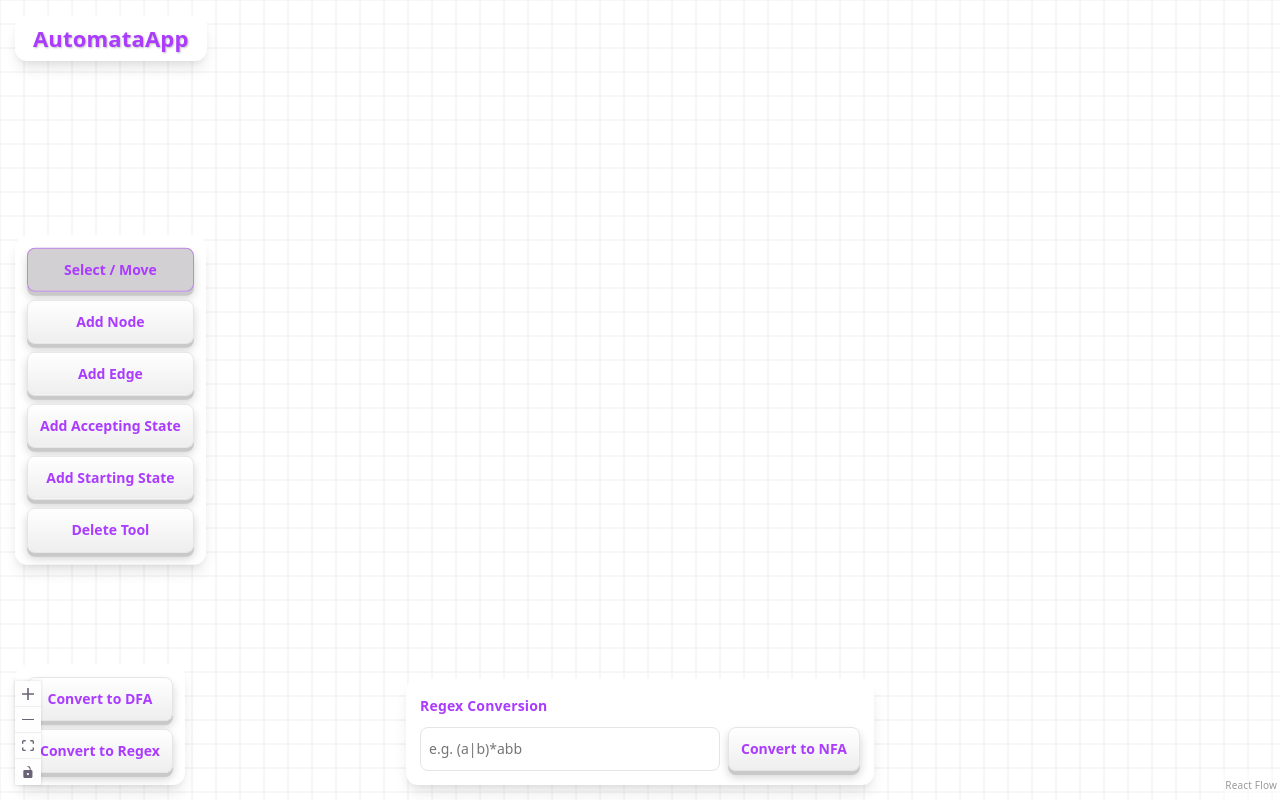
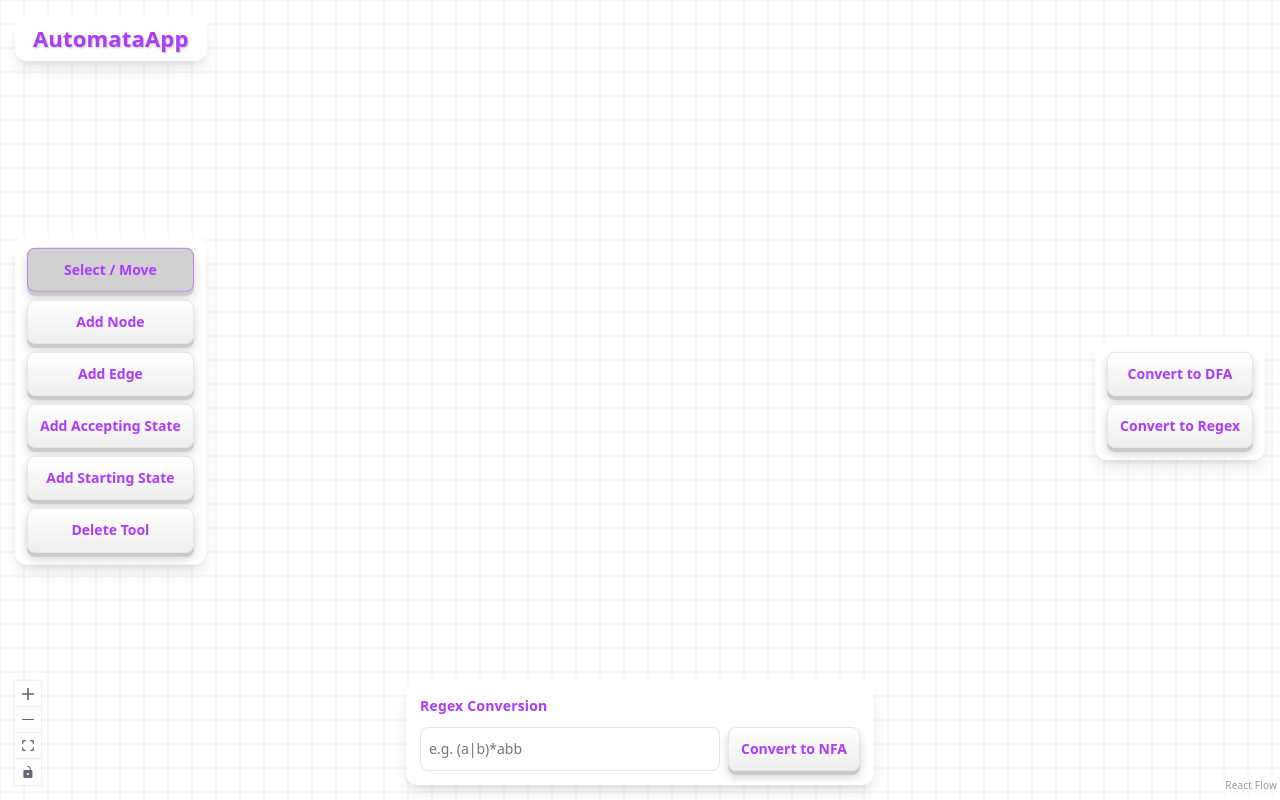
Before and after one commit to jatkin11/automata-app, a React (Vite) app: page / in a window 1280 px wide. Built offline with nearby package versions, Linux system fonts and the light colour scheme.

Commit message:
moved conversion panel to center right

```diff
--- a/src/components/AutomataCanvas.jsx
+++ b/src/components/AutomataCanvas.jsx
@@ -151,7 +151,7 @@ function FlowCanvas() {
           </div>
         </Panel>
 
-        <Panel position="bottom-left">
+        <Panel position="center-right">
         <div className="conversion-panel">
             <button>Convert to DFA</button>
             <button>Convert to Regex</button>
```
